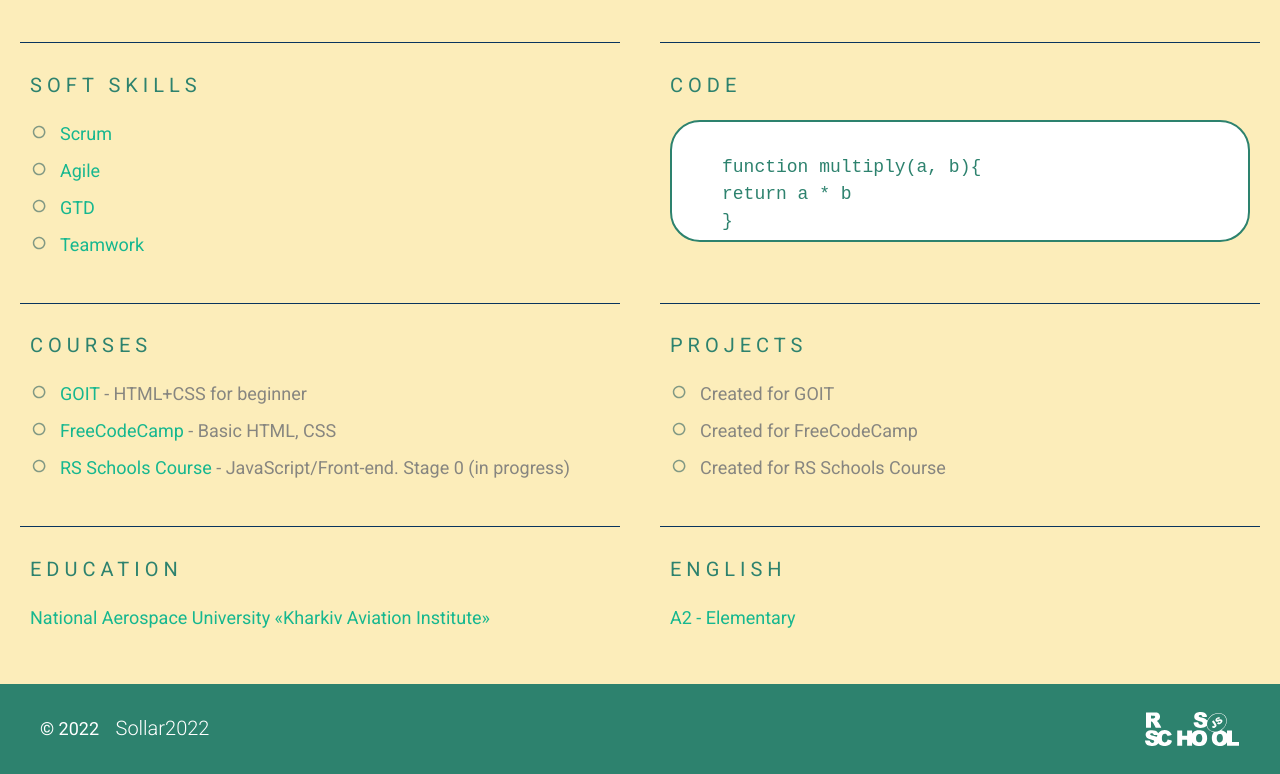
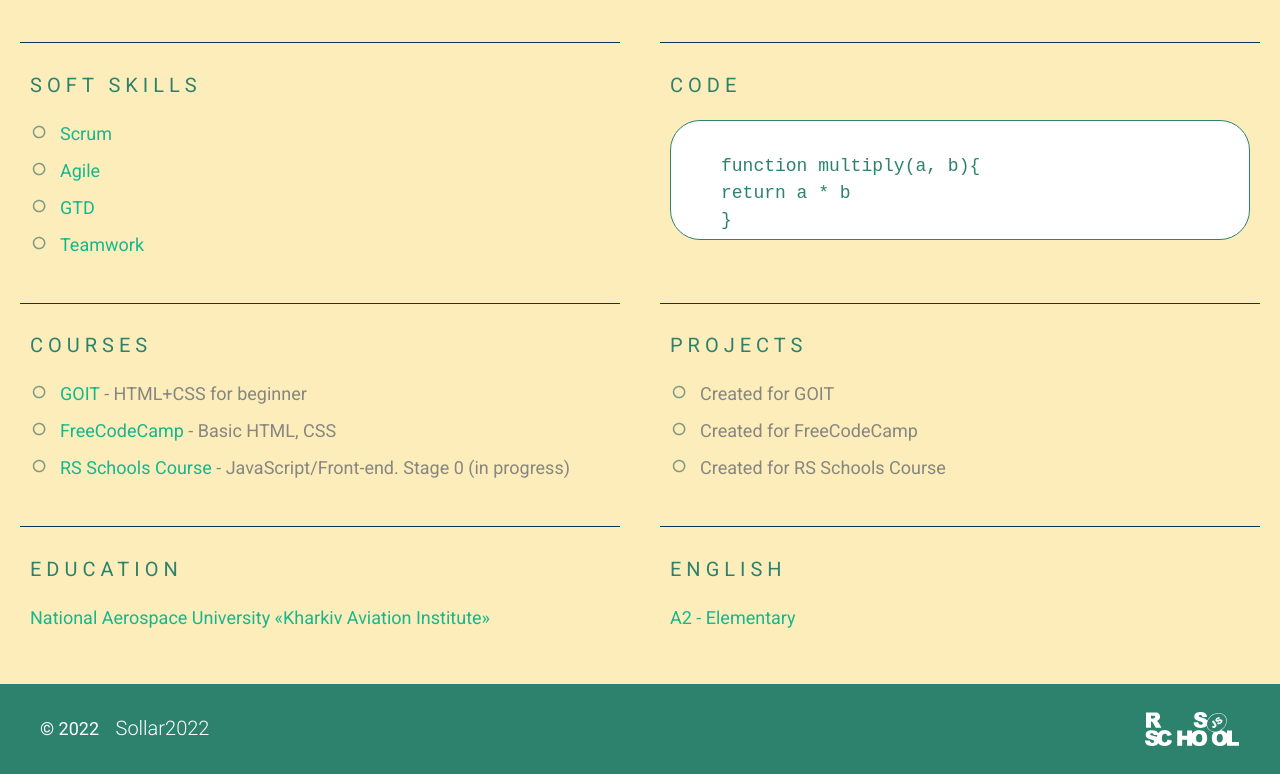
Before and after one commit to Sollar2022/rsschool-cv, a plain HTML site: page index.html in a window 1280 px wide. Shown: the part 1031-1805 px from the top of the page. Drawn offline with Linux system fonts and the light colour scheme.

Commit message:
Add files via upload

```diff
--- a/styles.css
+++ b/styles.css
@@ -140,7 +140,7 @@
   .pre {
     padding: 5px 50px;
     margin: 0;
-    border: 2px solid var(--main-color);
+    border: 1px solid var(--main-color);
     border-radius: 30px;
     background: var(--main-white-color);
     color: var(--main-color);
```
